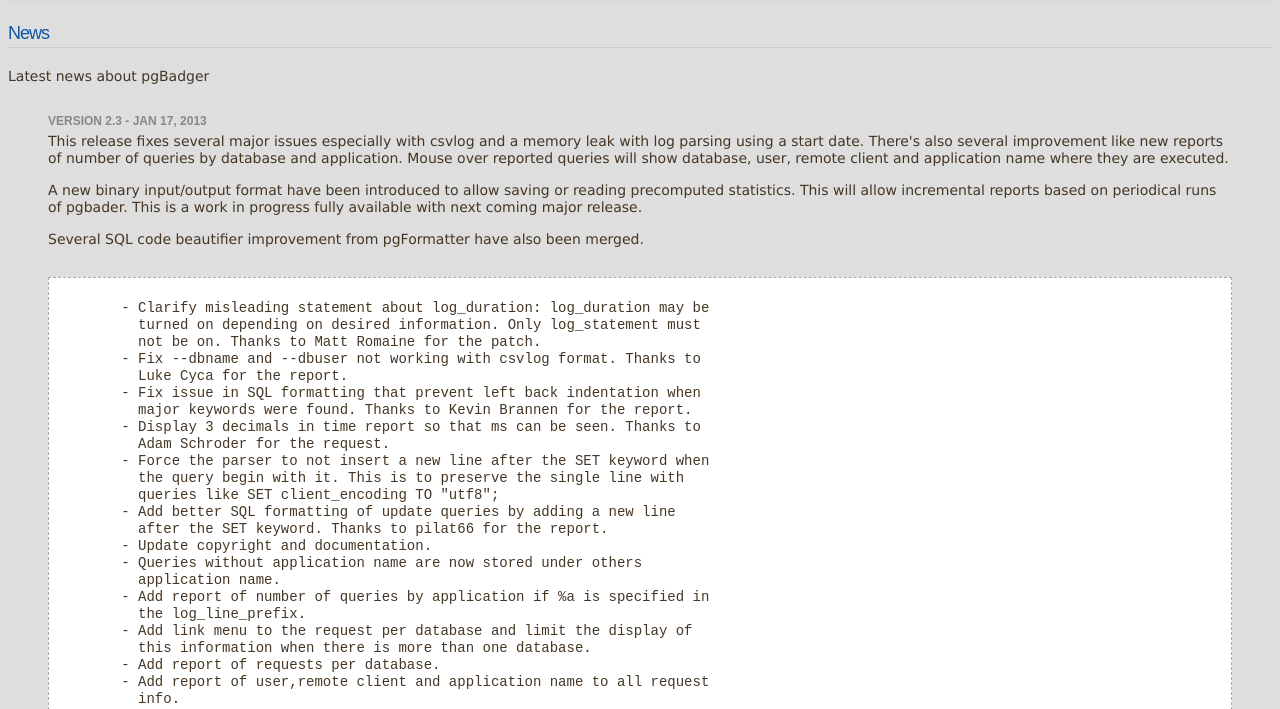
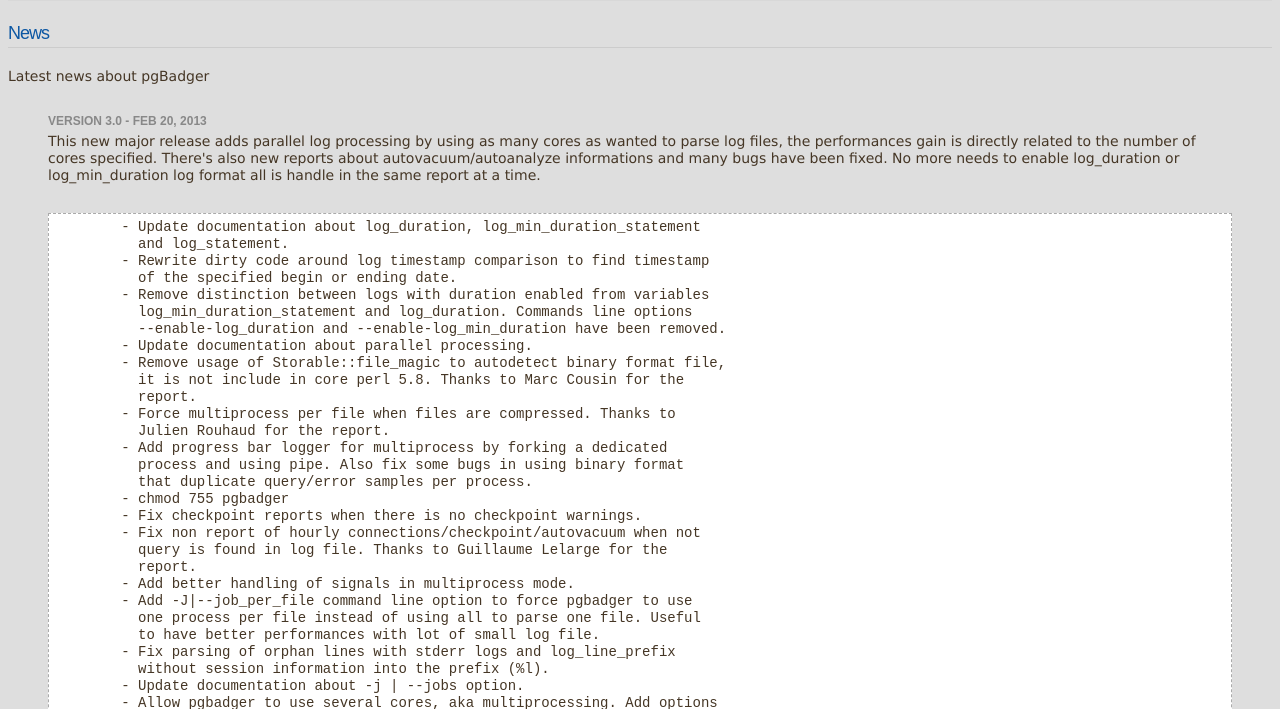
Before and after one commit to darold/pgbadger, a plain HTML site: page news.html in a window 1280 px wide. Shown: the part 91-800 px from the top of the page. Drawn offline with Linux system fonts and the light colour scheme.

Commit message:
Add latest new on pgbadger 3.0.

```diff
--- a/news.html
+++ b/news.html
@@ -26,6 +26,62 @@
 <p>Latest news about pgBadger</p>
 
 <blockquote>
+<h3>Version 3.0 - Feb 20, 2013</h3>
+<p>
+This new major release adds parallel log processing by using as many cores as wanted to parse log files, the performances gain is directly related to the number of cores specified. There's also new reports about autovacuum/autoanalyze informations and many bugs have been fixed. No more needs to enable log_duration or log_min_duration log format all is handle in the same report at a time.
+</p>
+<pre>
+	- Update documentation about log_duration, log_min_duration_statement
+	  and log_statement.
+	- Rewrite dirty code around log timestamp comparison to find timestamp
+	  of the specified begin or ending date.
+	- Remove distinction between logs with duration enabled from variables
+	  log_min_duration_statement and log_duration. Commands line options
+	  --enable-log_duration and --enable-log_min_duration have been removed.
+	- Update documentation about parallel processing.
+	- Remove usage of Storable::file_magic to autodetect binary format file,
+	  it is not include in core perl 5.8. Thanks to Marc Cousin for the
+	  report.
+	- Force multiprocess per file when files are compressed. Thanks to
+	  Julien Rouhaud for the report.
+	- Add progress bar logger for multiprocess by forking a dedicated
+	  process and using pipe. Also fix some bugs in using binary format
+	  that duplicate query/error samples per process.
+	- chmod 755 pgbadger
+	- Fix checkpoint reports when there is no checkpoint warnings.
+	- Fix non report of hourly connections/checkpoint/autovacuum when not
+	  query is found in log file. Thanks to Guillaume Lelarge for the
+	  report.
+	- Add better handling of signals in multiprocess mode.
+	- Add -J|--job_per_file command line option to force pgbadger to use
+	  one process per file instead of using all to parse one file. Useful
+	  to have better performances with lot of small log file.
+	- Fix parsing of orphan lines with stderr logs and log_line_prefix
+	  without session information into the prefix (%l).
+	- Update documentation about -j | --jobs option.
+	- Allow pgbadger to use several cores, aka multiprocessing. Add options
+	  -j | --jobs option to specify the number of core to use.
+	- Add autovacuum and autoanalyze infos to binary format.
+	- Fix case in SQL code highlighting where QQCODE temp keyword was not
+	  replaced. Thanks to Julien Ruhaud for the report.
+	- Fix CSS to draw autovacuum graph and change legend opacity.
+	- Add pie graph to show repartition of number of autovacuum per table
+	  and number of tuples removed by autovacuum per table.
+	- Add debug information about selected type of log duration format.
+	- Add report of tuples/pages removed in report of Vacuums by table.
+	- Fix major bug on syslog parser where years part of the date was
+	  wrongly extracted from current date with logs generated in 2012.
+	- Fix issue with Perl 5.16 that do not allow "ss" inside look-behind
+	  assertions. Thanks to Cedric for the report.
+	- New vacuum and analyze hourly reports and graphs. Thanks to Guillaume
+	  Lelarge for the patch.
+</pre>
+<p>
+UPGRADE: if you are running pgbadger by cron take care if you were using one of
+the following option: --enable-log_min_duration  and --enable-log_duration, they
+have been removed and pgbadger will refuse to start.
+</p>
+
 <h3>Version 2.3 - Jan 17, 2013</h3>
 <p>
 This release fixes several major issues especially with csvlog and a memory leak
```
